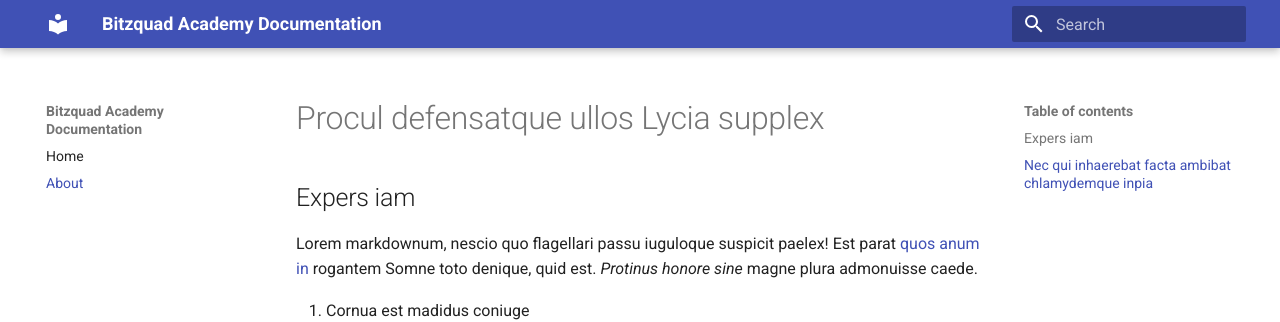
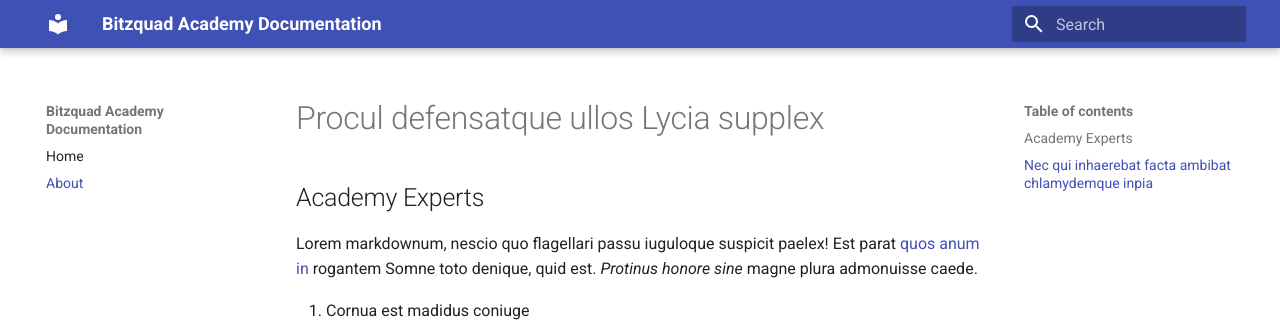
Before and after one commit to bitzquad/docs-bitzquad-academy, an MkDocs documentation site: the page built from docs/about.md, in a window 1280 px wide and 1291 px high. Shown: the top 322 px of the window. Built offline with MkDocs 1.6.1 and Material for MkDocs 9.7.7, drawn with Linux system fonts in a browser that asks for light colours.

Commit message:
Update docs

```diff
--- a/docs/about.md
+++ b/docs/about.md
@@ -1,6 +1,6 @@
 # Procul defensatque ullos Lycia supplex
 
-## Expers iam
+## Academy Experts
 
 Lorem markdownum, nescio quo flagellari passu iuguloque suspicit paelex! Est
 parat [quos anum in](http://acheloeheu.io/) rogantem Somne toto denique, quid
```
Also changed, not shown: 1 other file.
